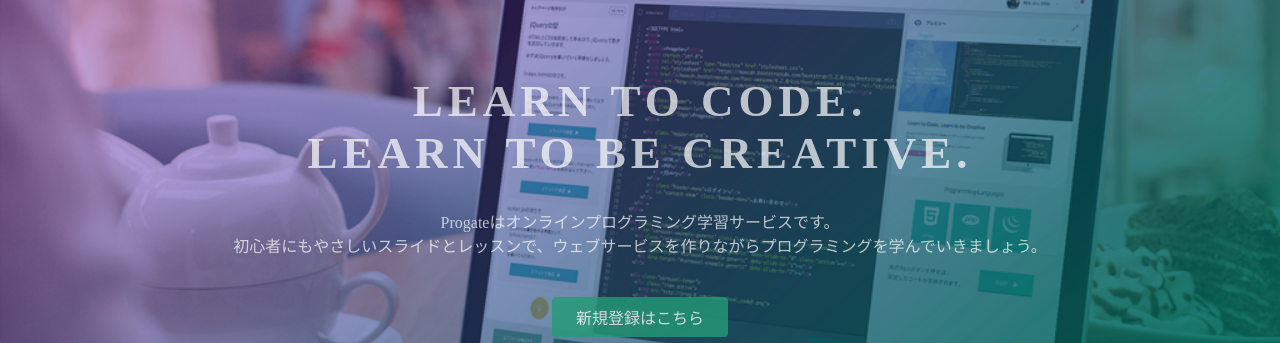
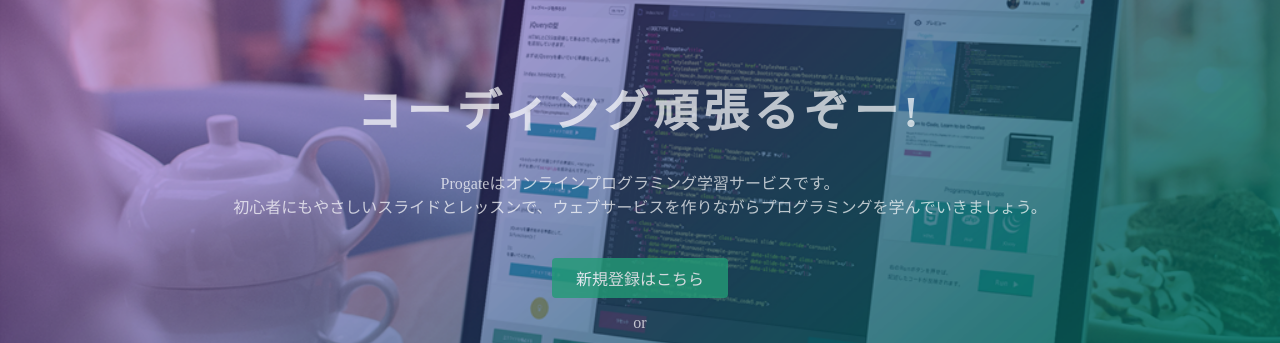
Before and after one commit to sushinoko2020/prog-8.github.io, a plain HTML site: page index.html in a window 1280 px wide. Shown: the part 135-478 px from the top of the page. Drawn offline with Linux system fonts and the light colour scheme.

Commit message:
Update index.html

```diff
--- a/index.html
+++ b/index.html
@@ -23,7 +23,7 @@
   </header>
   <div class="top-wrapper">
     <div class="container">
-      <h1>LEARN TO CODE.<br>LEARN TO BE CREATIVE.</h1>
+      <h1>コーディング頑張るぞー!</h1>
       <p>Progateはオンラインプログラミング学習サービスです。<br>初心者にもやさしいスライドとレッスンで、ウェブサービスを作りながらプログラミングを学んでいきましょう。</p>
       <div class="btn-wrapper">
         <a href="#" class="btn signup">新規登録はこちら</a>
```
